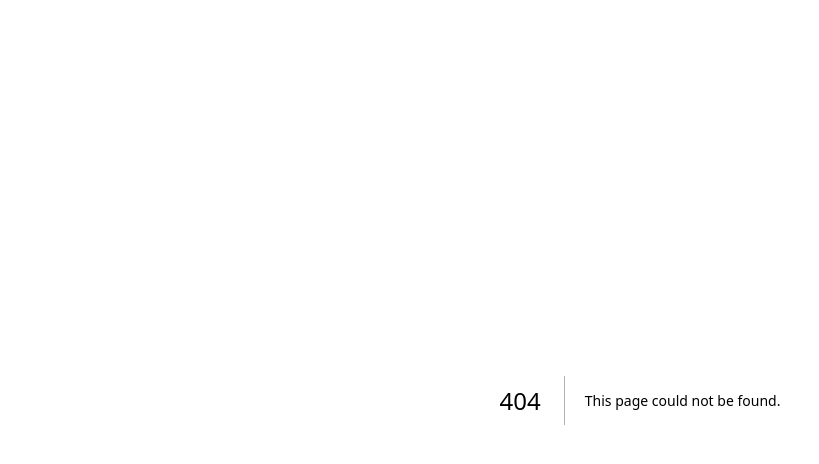
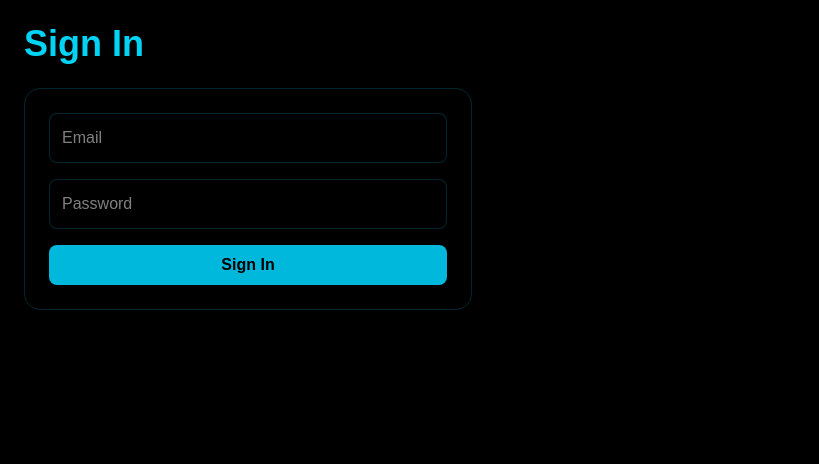
Before and after one commit to blockman-ai/prooforigin-social, a Next.js app: page /login in a window 1280 px wide. Before the commit this address had no page. Shown: the top 464 px of the page, without its empty margins (0-819 px from the left). Built offline with nearby package versions, Linux system fonts and the light colour scheme.

Commit message:
Add login and signup pages

```diff
--- /dev/null
+++ b/app/login/page.tsx
@@ -0,0 +1,24 @@
+export default function LoginPage() {
+  return (
+    <main className="min-h-screen bg-black text-white p-6">
+      <h1 className="text-4xl font-bold text-cyan-400 mb-6">Sign In</h1>
+
+      <div className="max-w-md border border-cyan-500/20 rounded-2xl p-6">
+        <input
+          className="w-full bg-black border border-cyan-500/20 rounded-lg p-3 mb-4"
+          placeholder="Email"
+        />
+
+        <input
+          className="w-full bg-black border border-cyan-500/20 rounded-lg p-3 mb-4"
+          placeholder="Password"
+          type="password"
+        />
+
+        <button className="bg-cyan-500 text-black px-4 py-2 rounded-lg font-bold w-full">
+          Sign In
+        </button>
+      </div>
+    </main>
+  );
+}
--- /dev/null
+++ b/app/signup/page.tsx
@@ -0,0 +1,24 @@
+export default function SignupPage() {
+  return (
+    <main className="min-h-screen bg-black text-white p-6">
+      <h1 className="text-4xl font-bold text-cyan-400 mb-6">Create Account</h1>
+
+      <div className="max-w-md border border-cyan-500/20 rounded-2xl p-6">
+        <input
+          className="w-full bg-black border border-cyan-500/20 rounded-lg p-3 mb-4"
+          placeholder="Email"
+        />
+
+        <input
+          className="w-full bg-black border border-cyan-500/20 rounded-lg p-3 mb-4"
+          placeholder="Password"
+          type="password"
+        />
+
+        <button className="bg-cyan-500 text-black px-4 py-2 rounded-lg font-bold w-full">
+          Create Account
+        </button>
+      </div>
+    </main>
+  );
+}
--- a/components/Navbar.tsx
+++ b/components/Navbar.tsx
@@ -11,7 +11,7 @@ export default function Navbar() {
           <a href="/feed">Feed</a>
           <a href="/communities">Communities</a>
           <a href="/verify">Verify</a>
-          <a href="/profile">Profile</a>
+          <a href="/profile">Profile</a><a href="/login">Sign In</a><a href="/login">Sign In</a>
         </div>
       </div>
     </nav>
```
